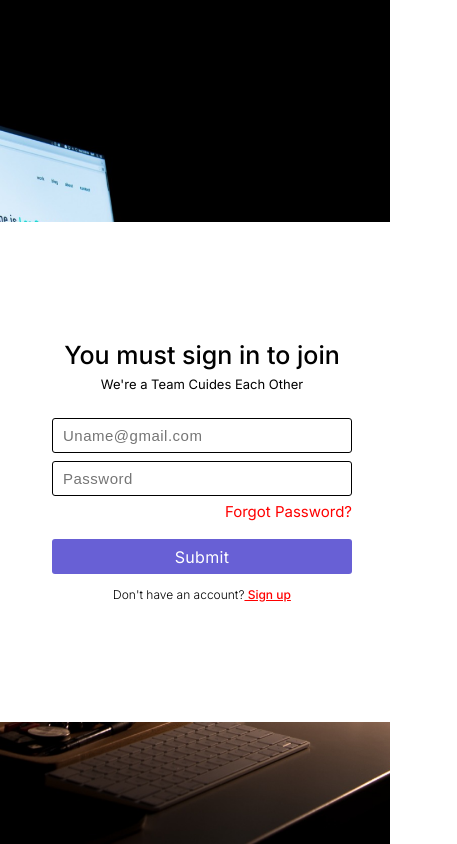
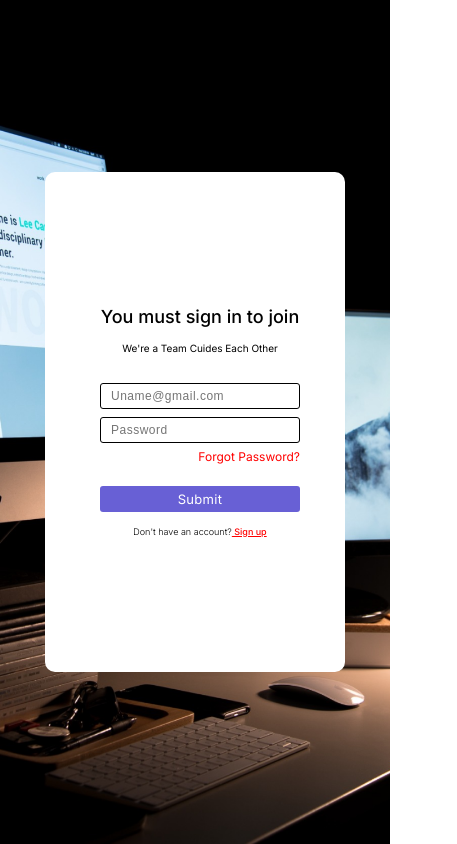
Before and after one commit to bakytbekov1ch/el-coco, a React (Vite) app: page /auth in a window 390 px wide. Both pictures are taken after a click on the element "Sign up". Shown: the whole page, 457 px wide, since content can reach past the window. Built offline with nearby package versions, Linux system fonts and the light colour scheme; a web font is replaced by a local one.

Commit message:
auth-media

```diff
--- a/src/auth/Auth.jsx
+++ b/src/auth/Auth.jsx
@@ -10,9 +10,9 @@ function Auth() {
     setValue(str);
   }
 
-
   return (
     <div className="auth">
+      <div className="container">
         <div className="auth__content">
           {value === "login" ? (
             <Login handleClick={handleClick} />
@@ -21,6 +21,7 @@ function Auth() {
           )}
         </div>
       </div>
+    </div>
   );
 }
 
--- a/src/auth/Auth.scss
+++ b/src/auth/Auth.scss
@@ -2,15 +2,10 @@
   display: flex;
   align-items: center;
   justify-content: center;
-  padding-top: 100px;
   height: 100vh;
   background: url("../assets/images/fon.png") center/cover;
 
   .auth__content {
-    width: 500px;
     height: 500px;
-    border: 2px solid white;
-    border-radius: 10px;
-
   }
 }
--- a/src/auth/forgot/Forgot.scss
+++ b/src/auth/forgot/Forgot.scss
@@ -2,7 +2,7 @@
   width: 500px;
   height: 100%;
   background: white;
-  border-radius: 8px 0 0 8px;
+  border-radius: 10px;
 
   display: flex;
   align-items: center;
--- a/src/auth/login/Login.scss
+++ b/src/auth/login/Login.scss
@@ -4,8 +4,7 @@
   width: 500px;
   height: 100%;
   background: white;
-  border-radius: 8px 0 0 8px;
-
+  border-radius: 10px;
   display: flex;
   align-items: center;
 
--- a/src/auth/register/Register.scss
+++ b/src/auth/register/Register.scss
@@ -1,10 +1,9 @@
 @import "../../scss/mixin";
 
 .register {
-  width: 500px;
+  width: 100%;
   height: 100%;
-  background: rgba(255, 255, 255, 0.581);
-  border-radius: 0 8px 8px 0;
+  border-radius: 10px;
 
   display: flex;
   align-items: center;
--- a/src/scss/media/_all.css
+++ b/src/scss/media/_all.css
@@ -2,5 +2,10 @@
 @import url("./_carousel.scss");
 @import url("./_search.scss");
 @import url("./_titlebasket.scss");
+@import url("./_auth.scss");
+@import url("./_login.scss");
+@import url("./_register.scss");
+@import url("./_forgot.scss");
+@import url("./_code.scss");
 
 @import url("./_footer.scss");
--- /dev/null
+++ b/src/scss/media/_code.scss
@@ -0,0 +1,127 @@
+@media (max-width: 1024px) {
+  .code__content {
+    padding: 0 30px;
+
+    h1 {
+      font-size: 24px;
+    }
+
+    h2 {
+      font-size: 20px;
+    }
+
+    p {
+      font-size: 14px;
+    }
+
+    .code__inputs {
+      input {
+        width: 35px;
+        height: 35px;
+      }
+    }
+
+    .code__buttons {
+      button {
+        font-size: 16px;
+        height: 30px;
+      }
+    }
+  }
+}
+
+@media (max-width: 520px) {
+  .code__content {
+    padding: 0 20px;
+
+    h1 {
+      font-size: 22px;
+    }
+
+    h2 {
+      font-size: 18px;
+    }
+
+    p {
+      font-size: 13px;
+    }
+
+    .code__inputs {
+      input {
+        width: 30px;
+        height: 30px;
+      }
+    }
+
+    .code__buttons {
+      button {
+        font-size: 14px;
+        height: 28px;
+      }
+    }
+  }
+}
+
+@media (max-width: 440px) {
+  .code__content {
+    padding: 0 15px;
+
+    h1 {
+      font-size: 20px;
+    }
+
+    h2 {
+      font-size: 16px;
+    }
+
+    p {
+      font-size: 12px;
+    }
+
+    .code__inputs {
+      input {
+        width: 28px;
+        height: 28px;
+      }
+    }
+
+    .code__buttons {
+      flex-direction: column;
+
+      button {
+        font-size: 12px;
+        height: 26px;
+      }
+    }
+  }
+}
+
+@media (max-width: 320px) {
+  .code__content {
+    h1 {
+      font-size: 18px;
+    }
+
+    h2 {
+      font-size: 14px;
+    }
+
+    p {
+      font-size: 11px;
+    }
+
+    .code__inputs {
+      input {
+        width: 25px;
+        height: 25px;
+      }
+    }
+
+    .code__buttons {
+      button {
+        font-size: 10px;
+        height: 24px;
+      }
+    }
+  }
+}
--- /dev/null
+++ b/src/scss/media/_forgot.scss
@@ -0,0 +1,104 @@
+@media (max-width: 1024px) {
+  .forgot {
+    width: 450px;
+
+    .forgot__content {
+      width: 280px;
+    }
+  }
+}
+
+/* Для экрана 768px */
+@media (max-width: 768px) {
+  .forgot {
+    width: 400px;
+
+    h1 {
+      font-size: 22px;
+    }
+
+    .forgot__content {
+      width: 260px;
+
+      input {
+        height: 30px;
+        font-size: 14px;
+      }
+
+      button {
+        font-size: 16px;
+      }
+    }
+  }
+}
+
+/* Для экрана 520px */
+@media (max-width: 520px) {
+  .forgot {
+    width: 350px;
+
+    h1 {
+      font-size: 20px;
+    }
+
+    .forgot__content {
+      width: 240px;
+
+      input {
+        height: 30px;
+        font-size: 14px;
+      }
+
+      button {
+        font-size: 16px;
+      }
+    }
+  }
+}
+
+/* Для экрана 440px */
+@media (max-width: 440px) {
+  .forgot {
+    width: 300px;
+    h1 {
+      font-size: 18px;
+    }
+
+    .forgot__content {
+      width: 220px;
+
+      input {
+        height: 28px;
+        font-size: 13px;
+      }
+
+      button {
+        font-size: 14px;
+      }
+    }
+  }
+}
+
+/* Для экрана 320px */
+@media (max-width: 320px) {
+  .forgot {
+    width: 270px;
+
+    h1 {
+      font-size: 16px;
+    }
+
+    .forgot__content {
+      width: 200px;
+
+      input {
+        height: 26px;
+        font-size: 12px;
+      }
+
+      button {
+        font-size: 12px;
+      }
+    }
+  }
+}
--- /dev/null
+++ b/src/scss/media/_login.scss
@@ -0,0 +1,111 @@
+@media (max-width: 1024px) {
+  .login {
+    width: 400px;
+
+    .login__content {
+      h2 {
+        font-size: 22px;
+      }
+
+      h4 {
+        font-size: 12px;
+      }
+
+      .login__icons .login-google {
+        width: 250px;
+      }
+
+      .login__inputs {
+        width: 250px;
+      }
+
+      button {
+        width: 250px;
+      }
+    }
+  }
+}
+
+@media (max-width: 520px) {
+  .login {
+    width: 350px;
+
+    .login__content {
+      h2 {
+        font-size: 20px;
+      }
+
+      h4 {
+        font-size: 11px;
+      }
+
+      .login__icons .login-google {
+        width: 220px;
+      }
+
+      .login__inputs {
+        width: 220px;
+      }
+
+      button {
+        width: 220px;
+      }
+    }
+  }
+}
+
+@media (max-width: 440px) {
+  .login {
+    width: 300px;
+
+    .login__content {
+      h2 {
+        font-size: 18px;
+      }
+
+      h4 {
+        font-size: 10px;
+      }
+
+      .login__icons .login-google {
+        width: 200px;
+      }
+
+      .login__inputs {
+        width: 200px;
+      }
+
+      button {
+        width: 200px;
+      }
+    }
+  }
+}
+
+@media (max-width: 320px) {
+  .login {
+    width: 260px;
+
+    .login__content {
+      h2 {
+        font-size: 16px;
+      }
+
+      h4 {
+        font-size: 9px;
+      }
+
+      .login__icons .login-google {
+        width: 180px;
+      }
+
+      .login__inputs {
+        width: 180px;
+      }
+
+      button {
+        width: 180px;
+      }
+    }
+  }
+}
--- /dev/null
+++ b/src/scss/media/_register.scss
@@ -0,0 +1,159 @@
+/* Ширина экрана 1024px */
+@media (max-width: 1024px) {
+  .register {
+    width: 400px;
+
+    .register__content {
+      h2 {
+        font-size: 22px;
+      }
+
+      h4 {
+        font-size: 12px;
+      }
+
+      .register__inputs {
+        width: 250px;
+
+        input {
+          height: 30px;
+          font-size: 14px;
+        }
+
+        h3 {
+          font-size: 14px;
+        }
+      }
+
+      button {
+        width: 250px;
+        height: 30px;
+        font-size: 15px;
+      }
+
+      p {
+        font-size: 11px;
+      }
+    }
+  }
+
+  /* Ширина экрана 520px */
+  @media (max-width: 520px) {
+    .register {
+      width: 350px;
+
+      .register__content {
+        h2 {
+          font-size: 20px;
+        }
+
+        h4 {
+          font-size: 11px;
+        }
+
+        .register__inputs {
+          width: 220px;
+
+          input {
+            height: 28px;
+            font-size: 13px;
+          }
+
+          h3 {
+            font-size: 13px;
+          }
+        }
+
+        button {
+          width: 220px;
+          height: 28px;
+          font-size: 14px;
+        }
+
+        p {
+          font-size: 10px;
+        }
+      }
+    }
+  }
+
+  /* Ширина экрана 440px */
+  @media (max-width: 440px) {
+    .register {
+      width: 300px;
+
+      .register__content {
+        h2 {
+          font-size: 18px;
+        }
+
+        h4 {
+          font-size: 10px;
+        }
+
+        .register__inputs {
+          width: 200px;
+
+          input {
+            height: 26px;
+            font-size: 12px;
+          }
+
+          h3 {
+            font-size: 12px;
+          }
+        }
+
+        button {
+          width: 200px;
+          height: 26px;
+          font-size: 13px;
+        }
+
+        p {
+          font-size: 9px;
+        }
+      }
+    }
+  }
+
+  /* Ширина экрана 320px */
+  @media (max-width: 320px) {
+    .register {
+      width: 250px;
+
+      .register__content {
+        h2 {
+          font-size: 16px;
+        }
+
+        h4 {
+          font-size: 9px;
+        }
+
+        .register__inputs {
+          width: 180px;
+
+          input {
+            height: 24px;
+            font-size: 11px;
+          }
+
+          h3 {
+            font-size: 11px;
+          }
+        }
+
+        button {
+          width: 180px;
+          height: 24px;
+          font-size: 12px;
+        }
+
+        p {
+          font-size: 8px;
+        }
+      }
+    }
+  }
+}
```
Also changed, not shown: src/scss/media/_auth.scss (added). Lines whose indentation alone changed are shown as unchanged.
